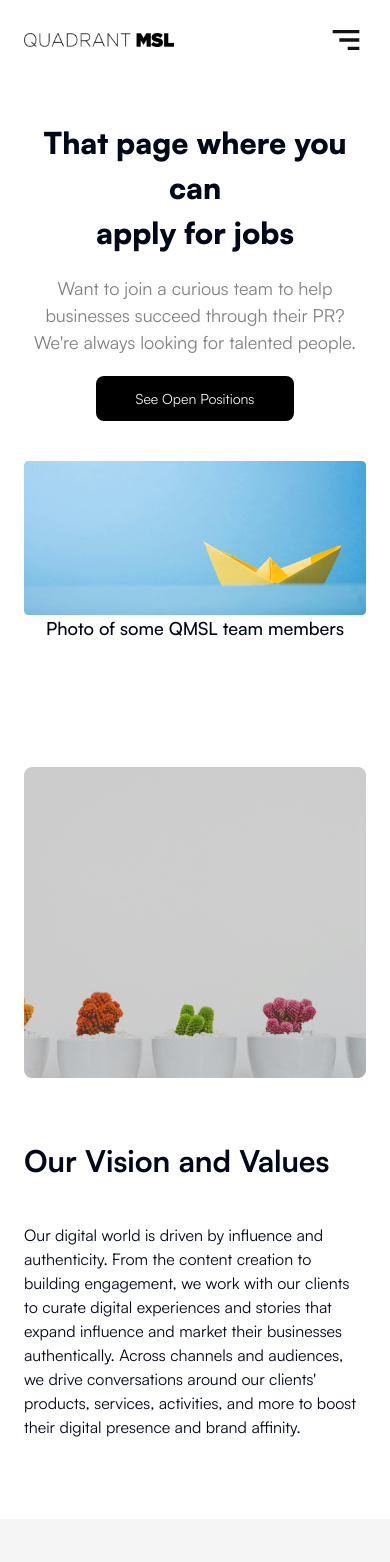
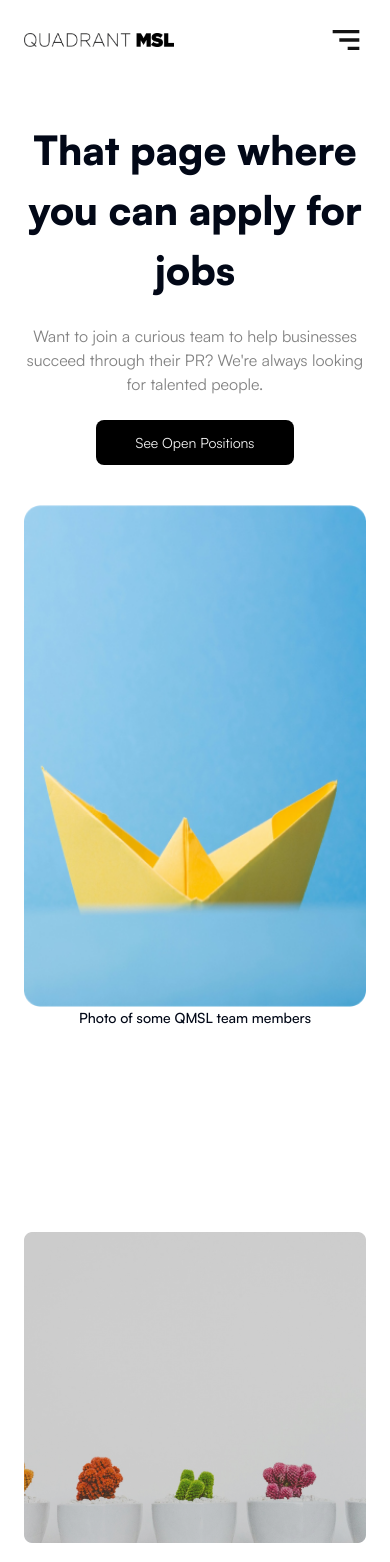
Before and after one commit to Matthew-Ayinde/Quadrant-msl, a Next.js app: page /career in a window 390 px wide. Shown: the top 1562 px of the page. Built offline with nearby package versions, Linux system fonts and the light colour scheme.

Commit message:
fixed responsiveness bugs

```diff
--- a/components/CardIcon.tsx
+++ b/components/CardIcon.tsx
@@ -1,41 +1,53 @@
+'use client';
+
 import React from 'react';
 import Image from 'next/image';
 import PositionData from '@/data/PositionData';
+import { useState } from 'react';
 
 const CardIcon = () => {
+  const [selectedDiv, setSelectedDiv] = useState<number | null>(null);
+
+  const handleClick = (idx: number) => {
+    setSelectedDiv(idx);
+  };
+
   return (
     <div className="flex flex-col gap-10">
       {PositionData.map((data, idx) => (
         <div
           key={idx}
-          className="flex flex-col lg:flex-row bg-white hover:bg-custom-deepgray hover:text-white rounded-xl pl-8 pr-14 py-8"
+          className={
+            "flex flex-col lg:flex-row hover:bg-white bg-custom-deepgray text-white hover:text-custom-deepgray rounded-xl lg:pl-8 pl-4 pr-14 py-8 ${selectedDiv === idx ? 'bg-red-500' : 'bg-white'}"
+          }
+          onClick={() => handleClick(idx)}
         >
-          <div className="lg:w-1/2">
+          <div className="lg:w-1/2 lg:m-0 mb-4">
             <div className="flex flex-col">
-              <div className="font-normal text-custom-lightgray hover:text-custom-offwhite text-16 lg:mb-6 mb-2">
+              <div className="font-normal text-16 lg:mb-6 mb-2">
                 Position
               </div>
-              <div className="font-medium text-xl">{data.position}</div>
+              <div className="font-medium">{data.position}</div>
             </div>
           </div>
           <div className="lg:w-1/2">
             <div className="flex flex-col lg:flex-row">
-              <div className="lg:w-1/2">
+              <div className="lg:w-1/2 lg:m-0 mb-4">
                 <div className="flex flex-col lg:flex-row justify-between">
                   <div>
-                    <div className="flex flex-col">
-                      <div className="font-normal text-customlightgray text-16 lg:mb-6 mb-2 hover:text-custom-offwhite">
+                    <div className="flex flex-col lg:m-0 mb-4">
+                      <div className="font-normal text-16 lg:mb-6 mb-2">
                         Location
                       </div>
-                      <div className="font-medium text-xl">{data.location}</div>
+                      <div className="font-medium text-xl ">{data.location}</div>
                     </div>
                   </div>
                   <div>
                     <div className="flex flex-col">
-                      <div className="font-normal text-customlightgray text-16 lg:mb-6 mb-2 hover:text-custom-offwhite ">
+                      <div className="font-normal text-16 lg:mb-6 mb-2">
                         Contract Type
                       </div>
-                      <div className="font-medium text-xl">
+                      <div className="font-medium text-xl lg:m-0 mb-4">
                         {data.contractType}
                       </div>
                     </div>
--- a/components/CareerComponent.tsx
+++ b/components/CareerComponent.tsx
@@ -1,37 +1,43 @@
-import React from "react";
-import Image from "next/image";
-import CareerComponentData from "@/data/CareerData";
+import React from 'react';
+import Image from 'next/image';
+import CareerComponentData from '@/data/CareerData';
 
 const CareerComponent = () => {
   return (
     <div className="max-w-screen-xxl w-full mx-auto mt-10">
       <div className="lg:px-[90px] px-6">
         <div className="text-center">
-          <div className="font-black lg:text-[56px] my-5 text-[30px]">
-            That page where you can <br />
-            apply for jobs
+          <div className="font-black lg:text-[56px] my-5 text-[40px] lg:mx-40">
+            That page where you can apply for jobs
           </div>
-          <div className="mb-5 text-[#828282] font-normal text-[18px]">
+          <div className="mb-6 mt-6 text-[#828282] font-normal text-[16px]">
             Want to join a curious team to help businesses succeed through their
-            PR? <br />
-            We&#39;re always looking for talented people.
+            PR? We&#39;re always looking for talented people.
           </div>
-          <button className="bg-black text-[#f2f2f2] px-10 py-3 rounded-lg mb-5 font-normal text-[14px]">
+          <button className="bg-black text-[#f2f2f2] px-10 py-3 rounded-lg mb- font-normal text-[14px]">
             See Open Positions
           </button>
         </div>
 
-        <div className="flex items-center justify-center mt-5 mb-20">
+        <div className="flex items-center justify-center mt-10 mb-40">
           <div className="w-full">
             <Image
-              className="w-full h-auto"
-              src={"/career/Image1.png"}
+              className="w-full h-auto lg:block hidden"
+              src={'/career/Image1.png'}
               alt="Image"
               width={700}
               height={700}
               layout="responsive"
             />
-            <div className="text-center font-medium text-[18px]">
+            <Image
+              className="block lg:hidden"
+              src={'/boatMobile.png'}
+              alt="Image"
+              width={328}
+              height={480}
+              layout="responsive"
+            />
+            <div className="text-center font-medium text-[14px]">
               Photo of some QMSL team members
             </div>
           </div>
@@ -43,7 +49,7 @@ const CareerComponent = () => {
           <div
             key={index}
             className={`w-full flex items-center flex-col lg:flex-row lg:justify-between gap-4 lg:gap-10 py-30 lg:px-[90px] px-6 ${
-              index % 2 === 0 ? "" : "lg:flex-row-reverse bg-[#F5F5F5]"
+              index % 2 === 0 ? '' : 'lg:flex-row-reverse bg-[#F5F5F5]'
             }`}
           >
             <div className="w-full lg:w-1/2">
@@ -60,12 +66,12 @@ const CareerComponent = () => {
               className="w-full lg:w-1/2
                text-[10px] flex flex-col lg:gap-4"
             >
-              <h1 className="font-bold lg:text-[40px] text-[30px] mb-10">
+              <h1 className="font-bold lg:text-[40px] text-2xl mb-10">
                 {service.title}
               </h1>
 
               <div
-                className="text-[16px] pb-10 font-normal"
+                className="text-[14px] text-custom-lightgray pb-10 font-normal"
                 dangerouslySetInnerHTML={{ __html: service.descrption }} // Add this line
               />
             </div>
--- a/components/GetToKnow.tsx
+++ b/components/GetToKnow.tsx
@@ -4,13 +4,17 @@ import Image from 'next/image';
 
 const GetToKnow = () => {
   return (
-    <div className="max-w-screen-xxl w-full mx-auto lg:px-20 px-6 my-40">
-      <div className="font-bold lg:text-[48px] text-[30px] text-[#011B33] text-center">
-        Get to know us a little better
+    <div className="max-w-screen-xxl w-full mx-auto lg:px-20 px-6 my-40 text-center">
+      <div className="text-center m-11">
+        <div className="font-bold lg:text-[48px] text-[35px] text-[#011B33] mb-2">
+          Get to know us a little better
+        </div>
+        <p className="font-normal text-[18px] mb-[40px] text-[#4F4F4F] text-center">
+          Find out what we&#39;ve been up to
+        </p>
       </div>
-      <p className="font-normal text-[18px] mb-[40px] text-[#4F4F4F] text-center">
-        Find out what we&#39;ve been up to
-      </p>
+
+
       <div className="w-full flex flex-col lg:flex-row justify-center gap-8 rounded my-30">
         {GetToKnowData.map((service, index) => (
           <div
--- a/components/MissingPiece.tsx
+++ b/components/MissingPiece.tsx
@@ -1,7 +1,7 @@
-import React from "react";
-import { Button } from "./ui/button";
-import Link from "next/link";
-import CardIcon from "./CardIcon";
+import React from 'react';
+import { Button } from './ui/button';
+import Link from 'next/link';
+import CardIcon from './CardIcon';
 
 const MissingPiece = () => {
   return (
@@ -15,15 +15,15 @@ const MissingPiece = () => {
       <CardIcon />
 
       <div className="bg-white py-10 text-black p-10 border-2 border-black rounded-2xl mt-40">
-        <p className="lg:text-[48px] text-[28px] font-bold text-[#333333]">
-          {" "}
+        <p className="lg:text-[48px] text-[32px] font-bold text-[#333333]">
+          {' '}
           Not Seeing a position that&#39;s right for you?
         </p>
         <p className="font-normal text-[#4F4F4F] my-8 text-[18px]">
           Don&#39;t worry, we&#39;re always happy to hear from talented people
           interested in joining QMSL
         </p>
-        <Button className="bg-white text-[#333333] py-[16px] px[32px] border gap-10 border-[#333333] rounded hover:bg-inherit w-full">
+        <Button className="bg-white text-[16px] text-[#333333] lg:py-[16px] py-4 lg:px[32px] px-[69px] border gap-10 border-[#333333] rounded hover:bg-inherit w-full lg:w-[236px]">
           <Link href="/">Explore our Career page</Link>
         </Button>
       </div>
--- a/components/Tagline.tsx
+++ b/components/Tagline.tsx
@@ -5,7 +5,8 @@ import TaglineData from '@/data/TaglineData';
 const TaglineComponent = () => {
   return (
     <div className="max-w-screen-xxl w-full mx-auto lg:px-[90px] px-6 mt-10 bg-[#f5f5f5] py-10 lg:py-20">
-      <p className="font-bold my-5 lg:text-[48px] text-[30px] lg:pt-36 pt-22 pb-14 text-center">
+      <p className="font-medium text-[16px] text-center lg:mt-28 ">Tagline</p>
+      <p className="font-bold my-4 lg:my-0 lg:text-[48px] text-[34px] pt-22 lg:pt-7 pb-14 text-center">
         You will be a Great Fit if you
       </p>
 
@@ -24,7 +25,7 @@ const TaglineComponent = () => {
             <p className="font-bold text-left mt-3 mb-5 lg:text-[24px] text-[20px]">
               {service.title}
             </p>
-            <div className="text-[16px] font-normal">{service.description}</div>
+            <div className="text-[14px] font-normal">{service.description}</div>
           </div>
         ))}
       </div>
--- a/data/PositionData.tsx
+++ b/data/PositionData.tsx
@@ -3,19 +3,19 @@ const PositionData = [
     position: 'This is the job title',
     location: 'Lagos',
     contractType: '1 year',
-    image: '/blackArrow.svg'
+    image: '/whiteArrow.svg'
   },
   {
     position: 'This is the job title',
     location: 'Lagos',
     contractType: '1 year',
-    image: '/blackArrow.svg'
+    image: '/whiteArrow.svg'
   },
   {
     position: 'This is the job title',
     location: 'Lagos',
     contractType: '1 year',
-    image: '/blackArrow.svg'
+    image: '/whiteArrow.svg'
   }
 ];
 
```
Also changed, not shown: public/boatMobile.png (added).
